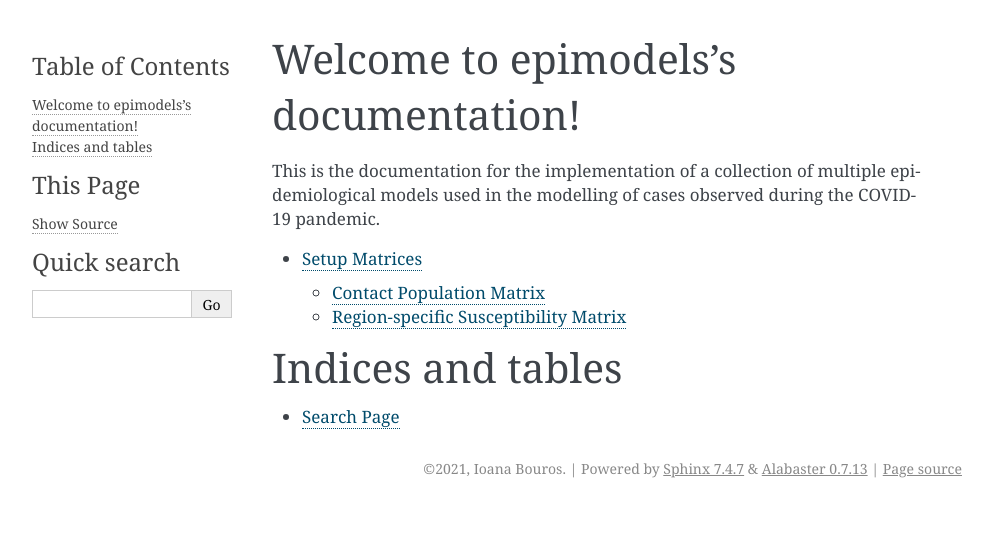
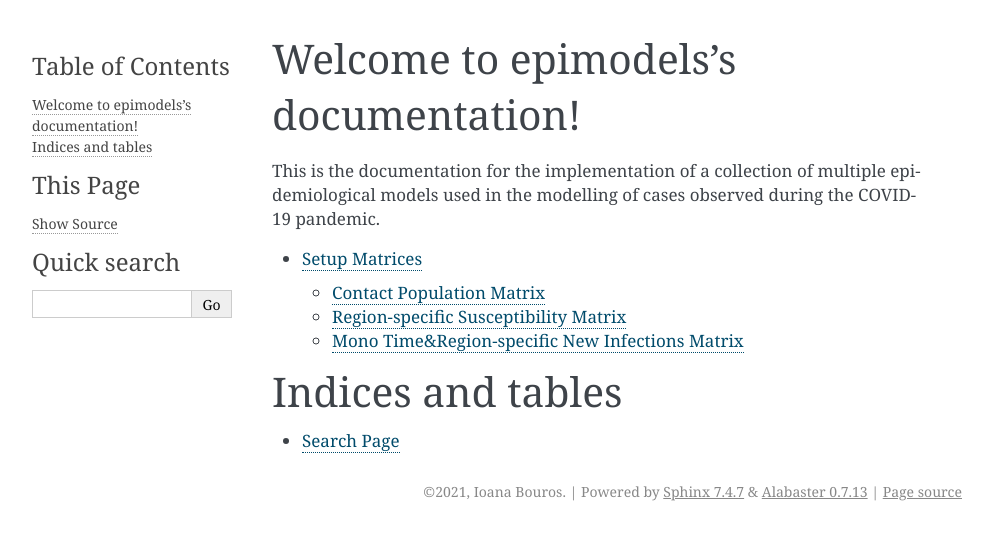
Before and after one commit to I-Bouros/multi-epi-model-cross-analysis, a Sphinx documentation site: the page built from docs/source/index.rst, in a window 1280 px wide. Shown: the top 540 px of the page, without its empty margins (148-1141 px from the left). Built offline with Sphinx 7.4.7, drawn with Linux system fonts in a browser that asks for light colours.

```diff
--- a/docs/source/setup_matrices.rst
+++ b/docs/source/setup_matrices.rst
@@ -20,3 +21,9 @@ Region-specific Susceptibility Matrix
 
 .. autoclass:: RegionMatrix
   :members:
+
+Mono Time&Region-specific New Infections Matrix
+***********************************************
+
+.. autoclass:: UniNextGenMatrix
+  :members:
```
Also changed, not shown: other parts of docs/source/setup_matrices.rst (+1 -0 lines).
